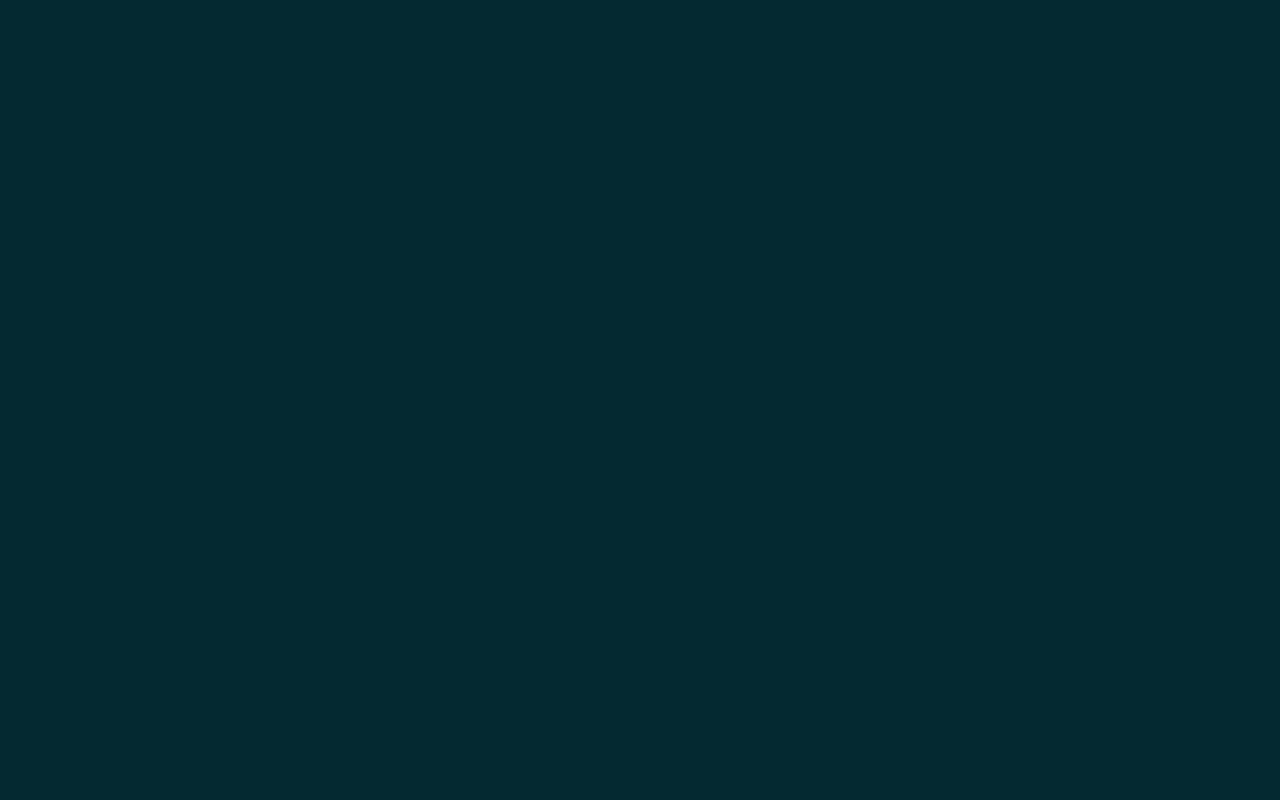
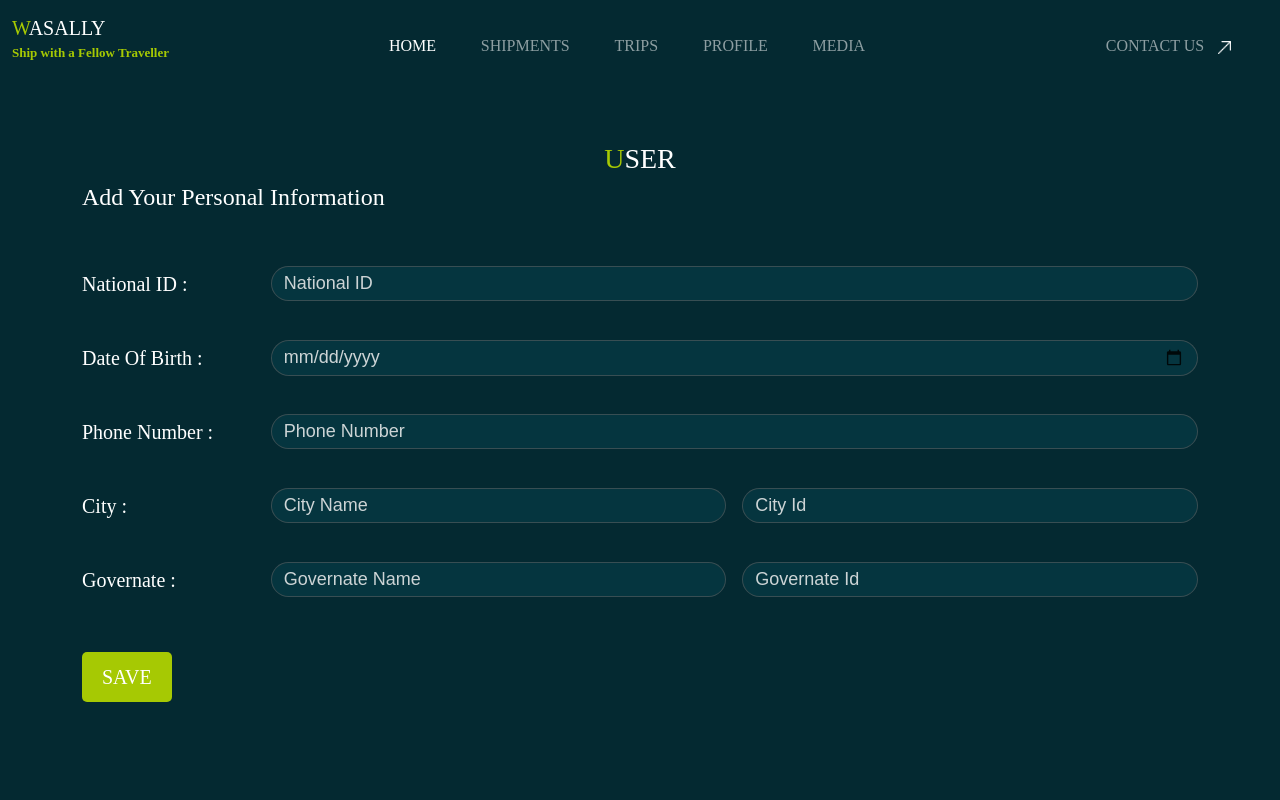
Before and after one commit to Salma-Essam-abdullah/Wasally-Graduation, a React (Create React App) app: page /userform in a window 1280 px wide. Before the commit this address had no page. Shown: the top 800 px of the page. Built offline with nearby package versions, Linux system fonts and the light colour scheme.

Commit message:
second commit

```diff
--- a/src/App.css
+++ b/src/App.css
@@ -126,10 +126,18 @@ body{
     border: none;
     border-radius: 5px;
     margin-top: 20px;
+    font-size: 20px;
     font-weight: 500;
     width: auto;
+    padding: 10px 20px;
+   transition: all 1s;
+
  }
 
+    .faq button:hover{
+        background-color: #fff;
+        color: #042931;
+    }
 
  .contact{
      margin-top: 90px;
@@ -186,12 +194,23 @@ body{
     background-color: #A6C903;
     color: #fff;
     border: none;
-     padding: 5px 20px;
     border-radius: 5px;
     margin-top: 20px;
-     font-weight: 600;
+    font-size: 20px;
+    font-weight: 500;
+    width: auto;
+    padding: 10px 20px;
+   transition: all 1s;
+ }
+
+
+.contact .formContact button:hover{
+background-color: #fff;
+color: #042931;
+
 
 }
+
 
  .footer{
      margin-top: 70px;
@@ -232,3 +251,65 @@ body{
  footer img{
      width: 20px;
  }
+
+
+ .userForm{
+        padding:50px;
+ }
+
+ .userForm form{
+    margin-top: 50px;
+ }
+
+    .userForm label{
+
+      font-size: 20px;
+    }
+
+    .userForm input:focus {
+        background-color: #042931;
+        color: #fff;
+      }
+ .userForm input{
+
+        border-radius: 20px;
+        background-color: #08485580;
+        border: solid 1px #86868680;
+        display: inline-block;
+ }
+
+    .userForm   input,
+input::placeholder {
+    font: 18px sans-serif;
+    color: #fff !important;
+    opacity: 0.8;
+
+
+}
+
+.userForm .group{
+    margin-bottom: 30px;
+
+}
+
+.userForm button{
+        background-color: #A6C903;
+        color: #fff;
+        border: none;
+        border-radius: 5px;
+        margin-top: 20px;
+        font-size: 20px;
+        font-weight: 500;
+        width: auto;
+        padding: 10px 20px;
+         transition: all 1s;
+
+
+}
+
+
+.userForm button:hover{
+    background-color: #fff;
+    color: #042931;
+
+}
--- /dev/null
+++ b/src/UserForm/UserForm.jsx
@@ -0,0 +1,77 @@
+import React, { Component } from 'react'
+import Footer from '../components/Footer/Footer'
+import Navbar from '../components/Navbar/Navbar'
+
+export default class UserForm extends Component {
+  render() {
+    return (
+      <>
+      <Navbar/>
+
+      <section className="userForm">
+      <div className="container">
+      <h3 className='text-center'><span className='green'>U</span>SER</h3>
+      <h4>Add Your Personal Information</h4>
+      <form action="">
+      <div class="row g-3 align-items-center group">
+  <div class="col-lg-2">
+    <label for="nationalId" class="col-form-label">National ID : </label>
+  </div>
+  <div class="col-lg-10">
+    <input type="text" i class="form-control " name='nationalId' placeholder='National ID' />
+  </div>
+
+</div>
+
+<div class="row g-3 align-items-center group">
+  <div class="col-lg-2">
+    <label for="dateOfBirth" class="col-form-label">Date Of Birth : </label>
+  </div>
+  <div class="col-lg-10">
+    <input type="date" i class="form-control" name="dateOfBirth" placeholder='Day' />
+  </div>
+</div>
+
+<div class="row g-3 align-items-center group">
+  <div class="col-lg-2">
+    <label for="phoneNumber" class="col-form-label">Phone Number : </label>
+  </div>
+  <div class="col-lg-10">
+    <input type="number" i class="form-control" placeholder='Phone Number' name='phoneNumber' />
+  </div>
+</div>
+
+<div class="row g-3 align-items-center group">
+  <div class="col-lg-2">
+    <label for="city" class="col-form-label">City : </label>
+  </div>
+  <div class="col-lg-5">
+    <input type="text" i class="form-control" placeholder='City Name' name='cityName' />
+  </div>
+  <div class="col-lg-5">
+    <input type="text" i class="form-control" placeholder='City Id' name='cityId'/>
+  </div>
+</div>
+
+<div class="row g-3 align-items-center group">
+  <div class="col-lg-2">
+    <label for="governate" class="col-form-label">Governate : </label>
+  </div>
+  <div class="col-lg-5">
+    <input type="text" i class="form-control" placeholder='Governate Name' name='governateame' />
+  </div>
+  <div class="col-lg-5">
+    <input type="text" i class="form-control" placeholder='Governate Id' name='governateId'/>
+  </div>
+</div>
+
+<button type="submit" class="btn">SAVE</button>
+
+       </form>
+       </div>
+        </section>
+      <Footer/>
+      </>
+    )
+  }
+}
--- a/src/components/App/App.jsx
+++ b/src/components/App/App.jsx
@@ -1,7 +1,10 @@
 import React, { Component } from 'react'
 import { Routes, Route } from "react-router-dom";
+import UserForm from '../../UserForm/UserForm';
+import EmployeeForm from '../EmployeeForm/EmployeeForm';
 import Home from "../Home/Home";
 import Navbar from '../Navbar/Navbar';
+import StudentForm from '../StudentForm/StudentForm';
 export default class App extends Component {
   render() {
     return (
@@ -10,6 +13,10 @@ export default class App extends Component {
               <Routes>
               <Route path="/" element={<Home />} />
               <Route path="/home" element={<Home />} />
+              <Route path="/userform" element={<UserForm />} />
+              <Route path="/studentform" element={<StudentForm />} />
+              <Route path="/employeeform" element={<EmployeeForm />} />
+
               </Routes>
 
       </>
--- /dev/null
+++ b/src/components/EmployeeForm/EmployeeForm.jsx
@@ -0,0 +1,86 @@
+import React, { Component } from 'react'
+import Footer from '../Footer/Footer'
+import Navbar from '../Navbar/Navbar'
+
+export default class EmployeeForm extends Component {
+  render() {
+    return (
+      <>
+      <Navbar/>
+      <section className="userForm">
+    <div className="container">
+    <h3 className='text-center'><span className='green'>E</span>MPLOYEE</h3>
+    <h4>Add Your Information</h4>
+    <form action="">
+    <div class="row g-3 align-items-center group">
+<div class="col-lg-2">
+  <label for="nationalId" class="col-form-label">National ID : </label>
+</div>
+<div class="col-lg-10">
+  <input type="text" i class="form-control " name='nationalId' placeholder='National ID' />
+</div>
+
+</div>
+
+<div class="row g-3 align-items-center group">
+<div class="col-lg-2">
+  <label for="dateOfBirth" class="col-form-label">Date Of Birth : </label>
+</div>
+<div class="col-lg-10">
+  <input type="date" i class="form-control" name="dateOfBirth" placeholder='Day' />
+</div>
+</div>
+
+<div class="row g-3 align-items-center group">
+<div class="col-lg-2">
+  <label for="phoneNumber" class="col-form-label">Phone Number : </label>
+</div>
+<div class="col-lg-10">
+  <input type="number" i class="form-control" placeholder='Phone Number' name='phoneNumber' />
+</div>
+</div>
+
+<div class="row g-3 align-items-center group">
+<div class="col-lg-2">
+  <label for="city" class="col-form-label">City : </label>
+</div>
+<div class="col-lg-5">
+  <input type="text" i class="form-control" placeholder='City Name' name='cityName' />
+</div>
+<div class="col-lg-5">
+  <input type="text" i class="form-control" placeholder='City Id' name='cityId'/>
+</div>
+</div>
+
+<div class="row g-3 align-items-center group">
+<div class="col-lg-2">
+  <label for="governate" class="col-form-label">Governate : </label>
+</div>
+<div class="col-lg-5">
+  <input type="text" i class="form-control" placeholder='Governate Name' name='governateame' />
+</div>
+<div class="col-lg-5">
+  <input type="text" i class="form-control" placeholder='Governate Id' name='governateId'/>
+</div>
+</div>
+
+
+
+<div class="row g-3 align-items-center group">
+<div class="col-lg-2">
+  <label for="employeeCompanyId" class="col-form-label"> Employee Company ID: </label>
+</div>
+<div class="col-lg-10">
+  <input type="file" i class="form-control"  name='employeeCompanyId' />
+</div>
+</div>
+
+<button type="submit" class="btn">SAVE</button>
+     </form>
+     </div>
+      </section>
+      <Footer/>
+      </>
+    )
+  }
+}
--- /dev/null
+++ b/src/components/StudentForm/StudentForm.jsx
@@ -0,0 +1,99 @@
+import React, { Component } from 'react'
+import Footer from '../Footer/Footer'
+import Navbar from '../Navbar/Navbar'
+
+export default class StudentForm extends Component {
+  render() {
+    return (
+      <>
+      <Navbar/>
+
+    <section className="userForm">
+    <div className="container">
+    <h3 className='text-center'><span className='green'>S</span>TUDENT</h3>
+    <h4>Add Your Information</h4>
+    <form action="">
+    <div class="row g-3 align-items-center group">
+<div class="col-lg-2">
+  <label for="nationalId" class="col-form-label">National ID : </label>
+</div>
+<div class="col-lg-10">
+  <input type="text" i class="form-control " name='nationalId' placeholder='National ID' />
+</div>
+
+</div>
+
+<div class="row g-3 align-items-center group">
+<div class="col-lg-2">
+  <label for="dateOfBirth" class="col-form-label">Date Of Birth : </label>
+</div>
+<div class="col-lg-10">
+  <input type="date" i class="form-control" name="dateOfBirth" placeholder='Day' />
+</div>
+</div>
+
+<div class="row g-3 align-items-center group">
+<div class="col-lg-2">
+  <label for="phoneNumber" class="col-form-label">Phone Number : </label>
+</div>
+<div class="col-lg-10">
+  <input type="number" i class="form-control" placeholder='Phone Number' name='phoneNumber' />
+</div>
+</div>
+
+<div class="row g-3 align-items-center group">
+<div class="col-lg-2">
+  <label for="city" class="col-form-label">City : </label>
+</div>
+<div class="col-lg-5">
+  <input type="text" i class="form-control" placeholder='City Name' name='cityName' />
+</div>
+<div class="col-lg-5">
+  <input type="text" i class="form-control" placeholder='City Id' name='cityId'/>
+</div>
+</div>
+
+<div class="row g-3 align-items-center group">
+<div class="col-lg-2">
+  <label for="governate" class="col-form-label">Governate : </label>
+</div>
+<div class="col-lg-5">
+  <input type="text" i class="form-control" placeholder='Governate Name' name='governateame' />
+</div>
+<div class="col-lg-5">
+  <input type="text" i class="form-control" placeholder='Governate Id' name='governateId'/>
+</div>
+</div>
+
+
+
+<div class="row g-3 align-items-center group">
+<div class="col-lg-2">
+  <label for="universityId" class="col-form-label">University ID : </label>
+</div>
+<div class="col-lg-10">
+  <input type="file" i class="form-control"  name='universityId' />
+</div>
+</div>
+
+
+<div class="row g-3 align-items-center group">
+<div class="col-lg-2">
+  <label for="collegeEnrollmentStatement" class="col-form-label">College enrollment Statement : </label>
+</div>
+<div class="col-lg-10">
+  <input type="file" i class="form-control"  name='collegeEnrollmentStatement' />
+</div>
+</div>
+
+
+<button type="submit" class="btn">SAVE</button>
+
+     </form>
+     </div>
+      </section>
+    <Footer/>
+      </>
+    )
+  }
+}
```
Lines whose indentation alone changed are shown as unchanged.
